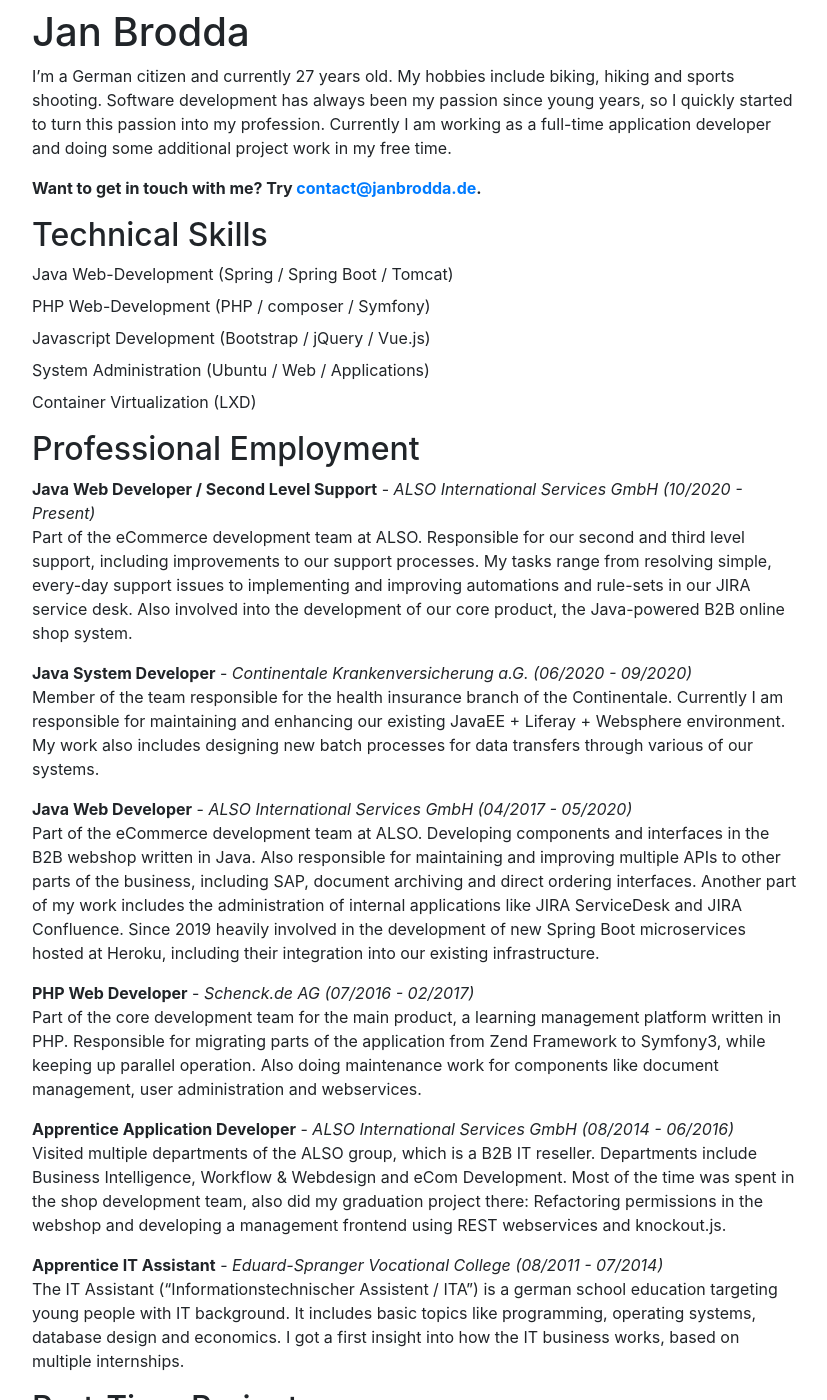
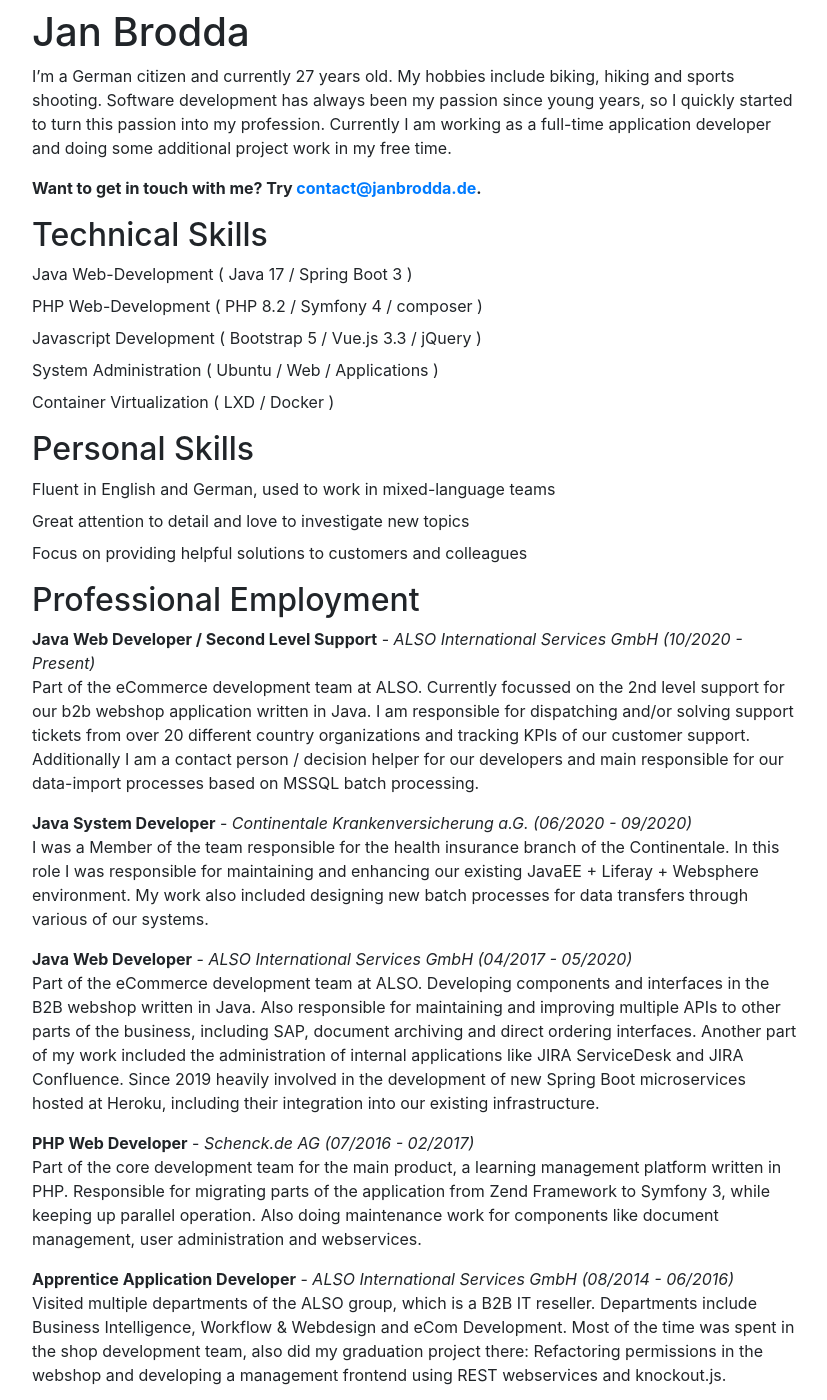
Before and after one commit to janxb/janxb.github.io, a Jekyll site: the page built from _pages/index.md, in a window 1280 px wide and 1400 px high. Shown: the whole window, without its empty margins (223-1050 px from the left). Built offline with Jekyll 4.4.1, drawn with Linux system fonts in a browser that asks for light colours.

Commit message:
Update index.md

```diff
--- a/_pages/index.md
+++ b/_pages/index.md
@@ -11,25 +11,30 @@
 **Want to get in touch with me? Try [contact@janbrodda.de](mailto:contact@janbrodda.de).**
 
 ## Technical Skills
-- Java Web-Development (Spring / Spring Boot / Tomcat)
-- PHP Web-Development (PHP / composer / Symfony)
-- Javascript Development (Bootstrap / jQuery / Vue.js)
-- System Administration (Ubuntu / Web / Applications)
-- Container Virtualization (LXD)
+- Java Web-Development ( Java 17 / Spring Boot 3 )
+- PHP Web-Development ( PHP 8.2 / Symfony 4 / composer )
+- Javascript Development ( Bootstrap 5 / Vue.js 3.3 / jQuery )
+- System Administration ( Ubuntu / Web / Applications )
+- Container Virtualization ( LXD / Docker )
+
+## Personal Skills
+- Fluent in English and German, used to work in mixed-language teams
+- Great attention to detail and love to investigate new topics
+- Focus on providing helpful solutions to customers and colleagues
 
 ## Professional Employment
 
 **Java Web Developer / Second Level Support** - _ALSO International Services GmbH (10/2020 - Present)_<br>
-Part of the eCommerce development team at ALSO. Responsible for our second and third level support, including improvements to our support processes. My tasks range from resolving simple, every-day support issues to implementing and improving automations and rule-sets in our JIRA service desk. Also involved into the development of our core product, the Java-powered B2B online shop system.
+Part of the eCommerce development team at ALSO. Currently focussed on the 2nd level support for our b2b webshop application written in Java. I am responsible for dispatching and/or solving support tickets from over 20 different country organizations and tracking KPIs of our customer support. Additionally I am a contact person / decision helper for our developers and main responsible for our data-import processes based on MSSQL batch processing.
 
 **Java System Developer** - _Continentale Krankenversicherung a.G. (06/2020 - 09/2020)_<br>
-Member of the team responsible for the health insurance branch of the Continentale. Currently I am responsible for maintaining and enhancing our existing JavaEE + Liferay + Websphere environment. My work also includes designing new batch processes for data transfers through various of our systems.
+I was a Member of the team responsible for the health insurance branch of the Continentale. In this role I was responsible for maintaining and enhancing our existing JavaEE + Liferay + Websphere environment. My work also included designing new batch processes for data transfers through various of our systems.
 
 **Java Web Developer** - _ALSO International Services GmbH (04/2017 - 05/2020)_<br>
-Part of the eCommerce development team at ALSO. Developing components and interfaces in the B2B webshop written in Java. Also responsible for maintaining and improving multiple APIs to other parts of the business, including SAP, document archiving and direct ordering interfaces. Another part of my work includes the administration of internal applications like JIRA ServiceDesk and JIRA Confluence. Since 2019 heavily involved in the development of new Spring Boot microservices hosted at Heroku, including their integration into our existing infrastructure.
+Part of the eCommerce development team at ALSO. Developing components and interfaces in the B2B webshop written in Java. Also responsible for maintaining and improving multiple APIs to other parts of the business, including SAP, document archiving and direct ordering interfaces. Another part of my work included the administration of internal applications like JIRA ServiceDesk and JIRA Confluence. Since 2019 heavily involved in the development of new Spring Boot microservices hosted at Heroku, including their integration into our existing infrastructure.
 
 **PHP Web Developer** - _Schenck.de AG (07/2016 - 02/2017)_<br>
-Part of the core development team for the main product, a learning management platform written in PHP. Responsible for migrating parts of the application from Zend Framework to Symfony3, while keeping up parallel operation. Also doing maintenance work for components like document management, user administration and webservices.
+Part of the core development team for the main product, a learning management platform written in PHP. Responsible for migrating parts of the application from Zend Framework to Symfony 3, while keeping up parallel operation. Also doing maintenance work for components like document management, user administration and webservices.
 
 **Apprentice Application Developer** - _ALSO International Services GmbH (08/2014 - 06/2016)_<br>
 Visited multiple departments of the ALSO group, which is a B2B IT reseller. Departments include Business Intelligence, Workflow & Webdesign and eCom Development. Most of the time was spent in the shop development team, also did my graduation project there: Refactoring permissions in the webshop and developing a management frontend using REST webservices and knockout.js.
```
